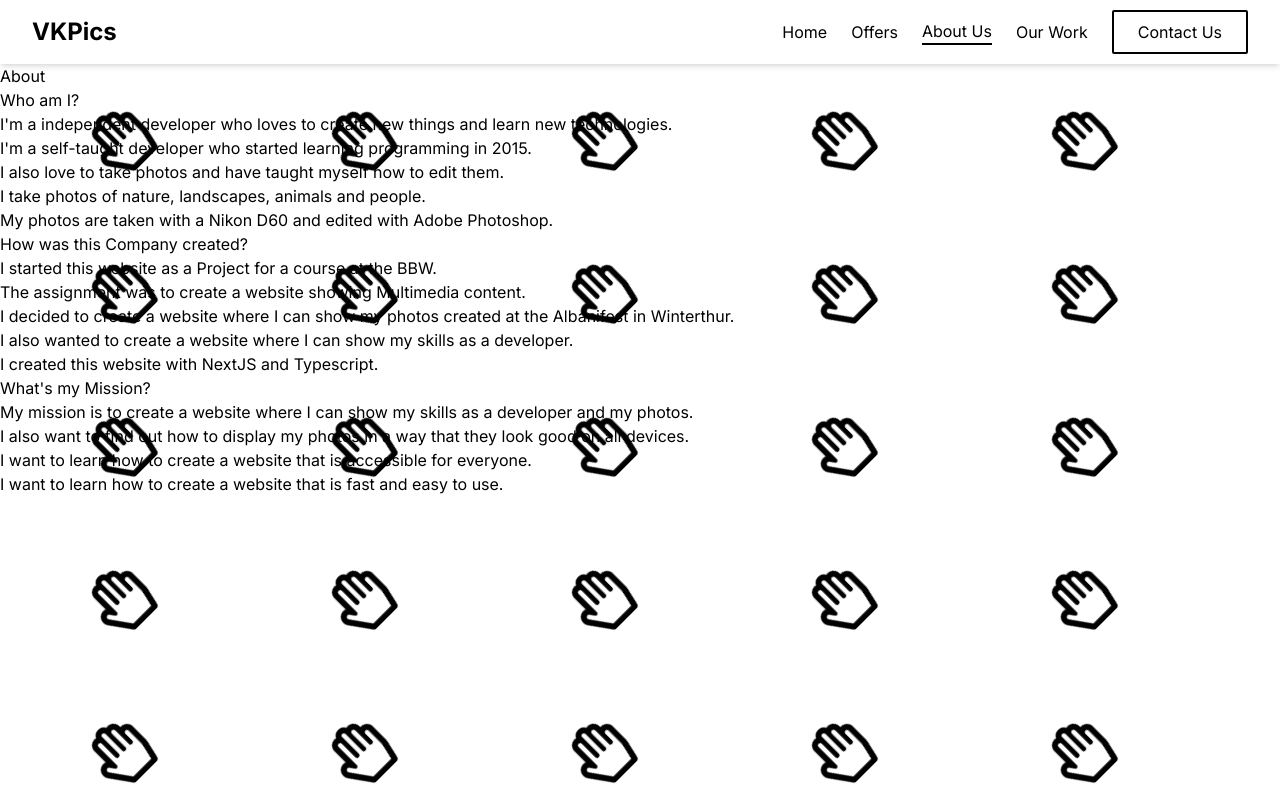
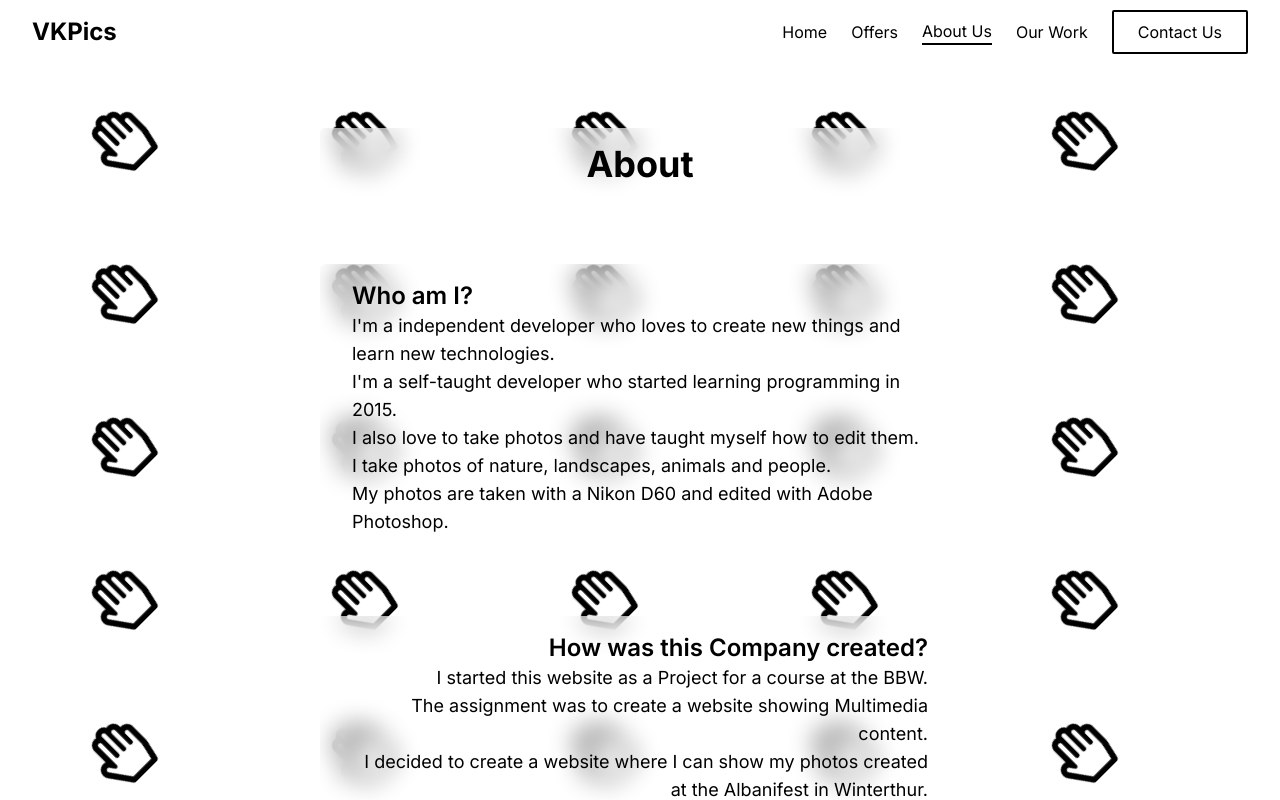
Before and after one commit to AelElliotBanyard/VKPics, a Next.js app in the folder CODE/: page /about in a window 1280 px wide. Shown: the top 800 px of the page. Built offline with nearby package versions, Linux system fonts and the light colour scheme.

Commit message:
add styling for about page

```diff
--- a/CODE/app/globals.css
+++ b/CODE/app/globals.css
@@ -33,11 +33,13 @@ body {
   }
 
   .background {
-    @apply absolute top-16 left-0 right-0 bottom-0 -z-10 bg-main dark:bg-main-dark;
+    @apply -z-10 bg-main dark:bg-main-dark bg-repeat-y;
+    min-height: calc(100vh - 4rem);
   }
 
   .landingpage {
     @apply w-full flex justify-center items-center h-full;
+    min-height: calc(100vh - 4rem);
   }
 
   .landingpage__quote__container {
@@ -190,4 +192,28 @@ body {
   .offers__cards {
     @apply w-3/5 flex flex-row justify-center items-center gap-8;
   }
+
+  .about {
+    @apply w-full flex flex-col items-center gap-16 min-h-full py-16 pb-10;
+  }
+
+  .about > .about__title {
+    @apply text-4xl font-bold text-black dark:text-white bg-white/50 dark:bg-black/50 backdrop-blur-md rounded-md px-8 py-4 w-1/2 text-center;
+  }
+
+  .about > .about__section {
+    @apply w-1/2 px-8 py-4 bg-white/50 dark:bg-black/50 backdrop-blur-md rounded-md;
+  }
+
+  .about > .about__section:nth-child(odd) {
+    @apply text-right;
+  }
+
+  .about > .about__section > .about__section__title {
+    @apply text-2xl font-semibold text-black dark:text-white;
+  }
+
+  .about > .about__section > .about__section__text {
+    @apply text-lg text-black dark:text-white;
+  }
 }
```
